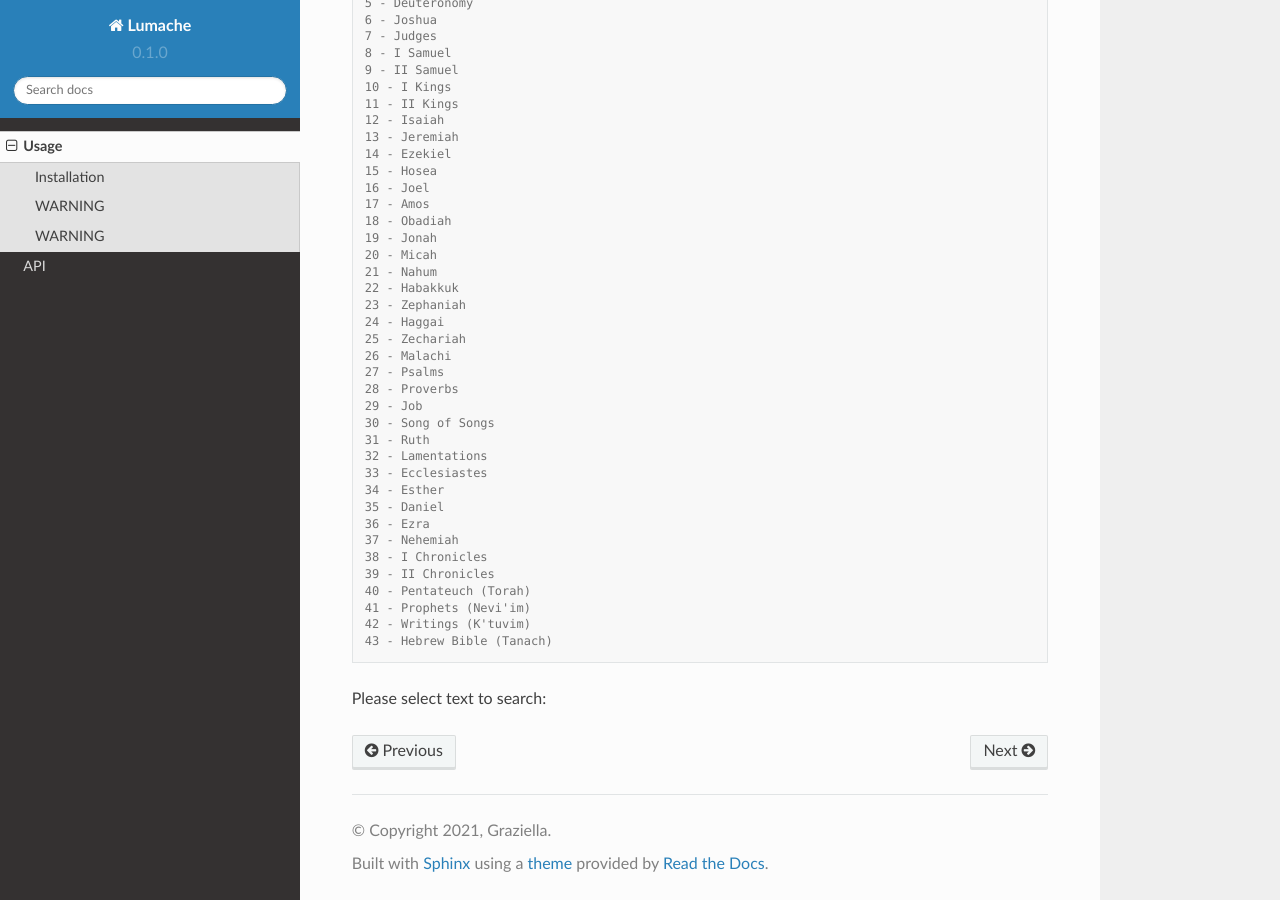
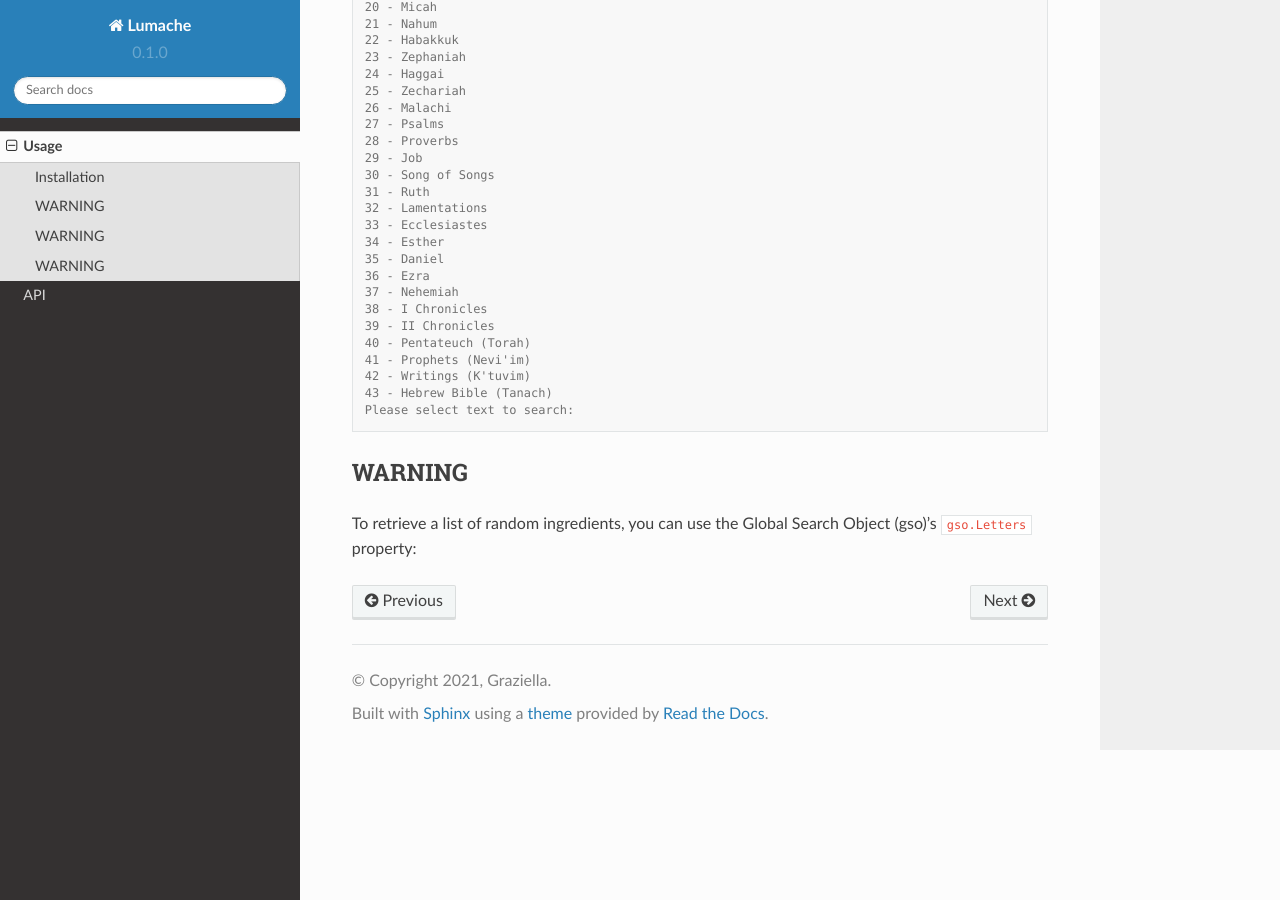
Before and after one commit to TorahBibleCodes/TorahBibleCodes_Sphinx, a Sphinx documentation site: the page built from docs/source/usage.rst, in a window 1280 px wide and 900 px high, scrolled down 1273 px. Built offline with Sphinx 7.4.7 and the Read the Docs theme 2.0.0, drawn with Linux system fonts in a browser that asks for light colours.

Commit message:
Update usage.rst

```diff
--- a/docs/source/usage.rst
+++ b/docs/source/usage.rst
@@ -85,6 +84,10 @@ Please select text to search:
 41 - Prophets (Nevi'im)
 42 - Writings (K'tuvim)
 43 - Hebrew Bible (Tanach)
+Please select text to search:
 
+WARNING
+----------------
 
-Please select text to search:
+To retrieve a list of random ingredients,
+you can use the Global Search Object (gso)'s ``gso.Letters`` property:
```
Also changed, not shown: other parts of docs/source/usage.rst (+1 -2 lines).
